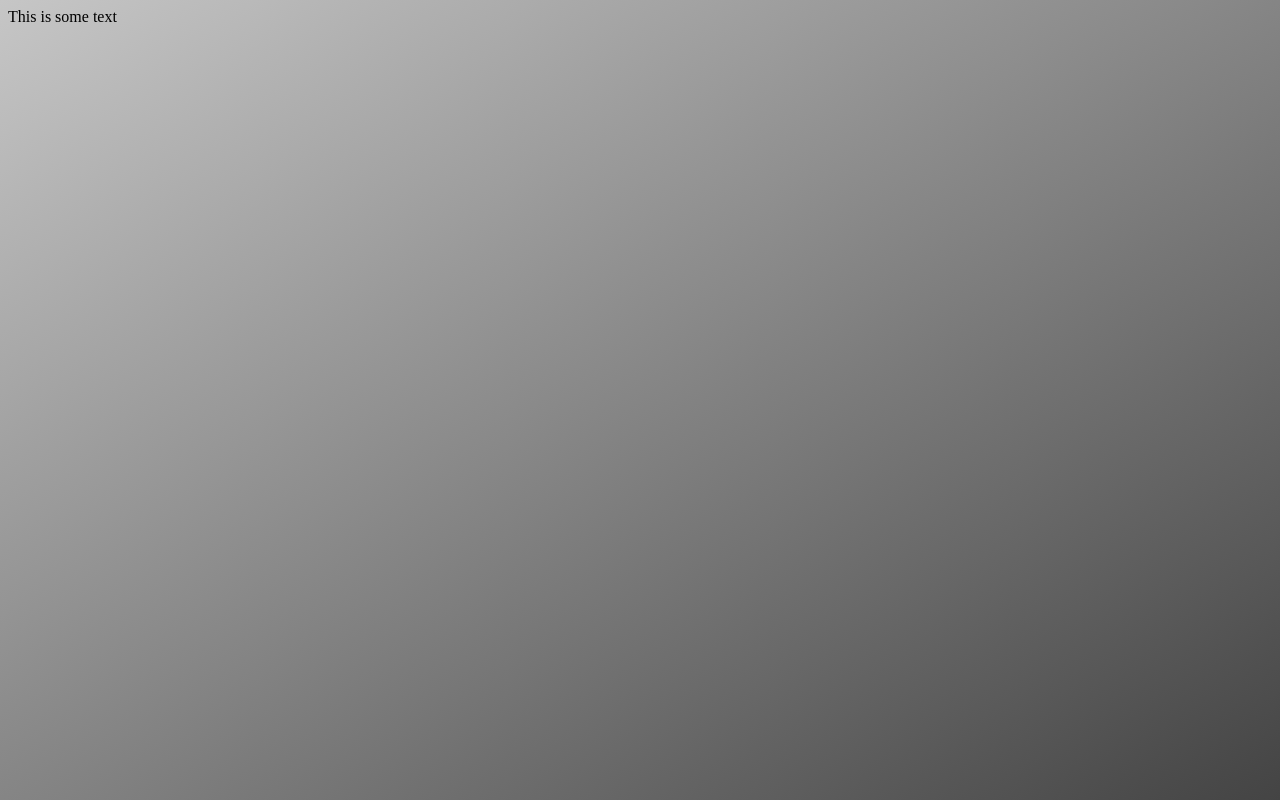
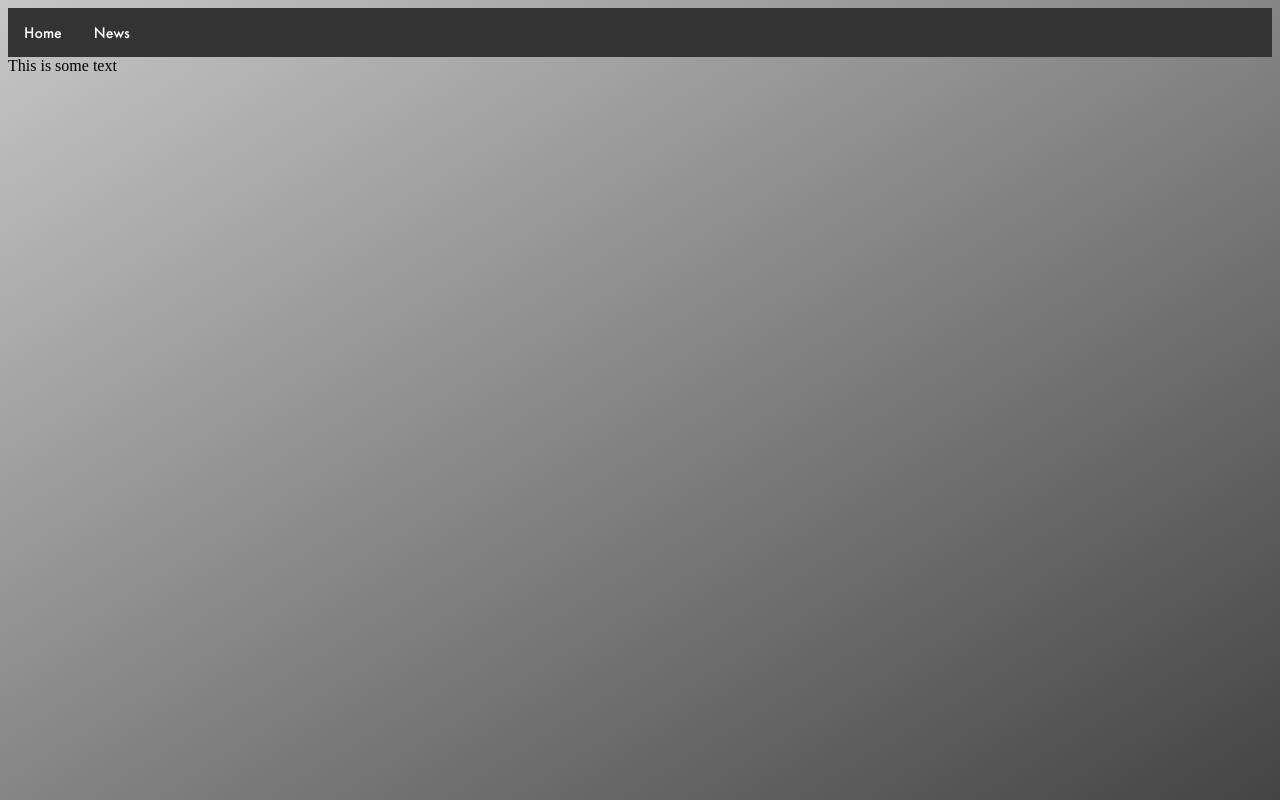
Before and after one commit to Jack-Sherwood/jack-sherwood.github.io, a plain HTML site: page index.html in a window 1280 px wide. Drawn offline with Linux system fonts and the light colour scheme.

Commit message:
Update index.html

```diff
--- a/index.html
+++ b/index.html
@@ -6,6 +6,10 @@ Jack Sherwood
 </title>
 </head>
 <body>
+<div class="navbar">
+  <a href="#home">Home</a>
+  <a href="#news">News</a>
+</div>
 This is some text
 </body>
 </html>
```
